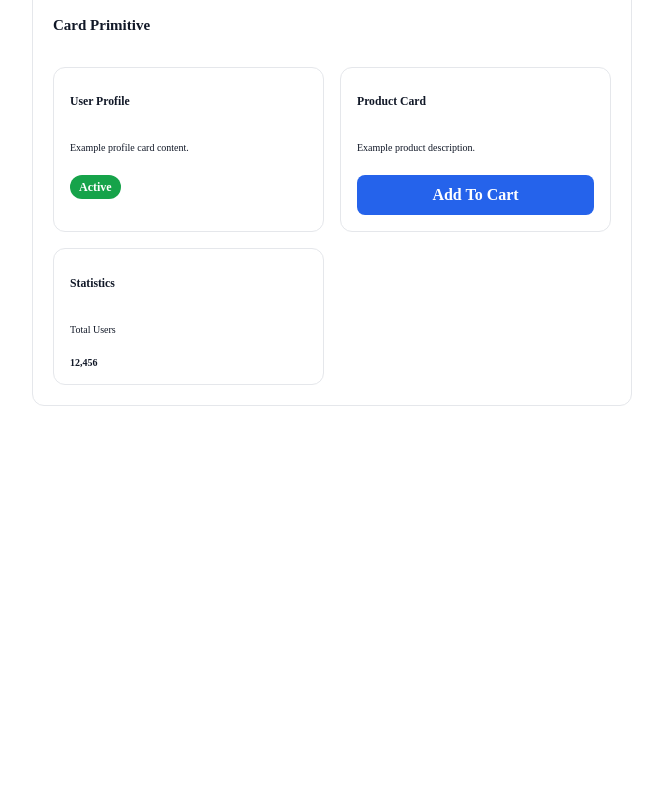
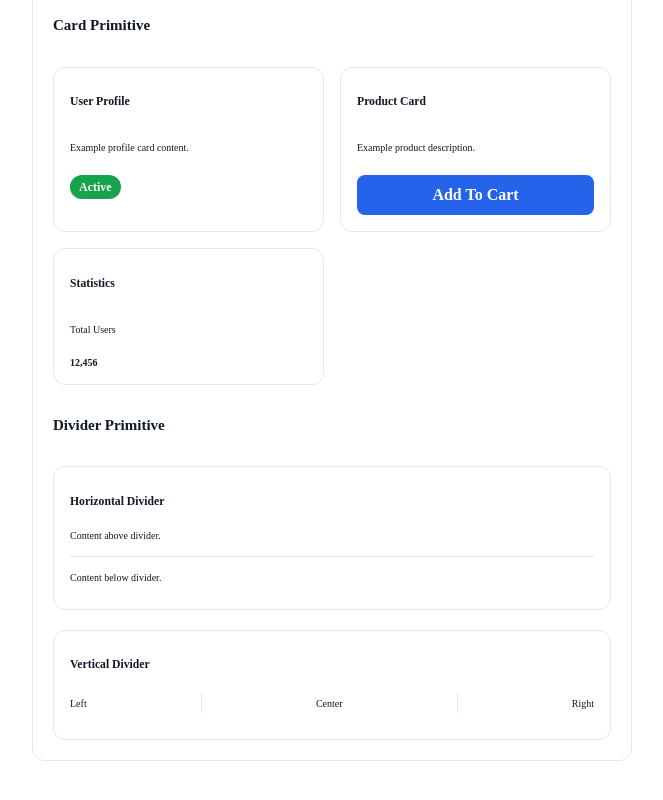
Before and after one commit to ingemedical16/project-os, a Next.js app: page /en in a window 1280 px wide. Shown: the part 4499-5299 px from the top of the page, without its empty margins (308-971 px from the left). Before the commit the page ends 4945 px from the top, so only its background shows below. Built offline with nearby package versions, Linux system fonts and the light colour scheme.

Commit message:
feat: add reusable divider primitive

```diff
--- a/src/app/[locale]/page.tsx
+++ b/src/app/[locale]/page.tsx
@@ -3,6 +3,7 @@ import {
   ButtonShowcase,
   CardShowcase,
   CheckboxShowcase,
+  DividerShowcase,
   FormShowcase,
   InputShowcase,
   LanguageShowcase,
@@ -34,6 +35,7 @@ export default function HomePage() {
         <BadgeShowcase />
         <SpinnerShowcase />
         <CardShowcase />
+        <DividerShowcase />
       </div>
     </main>
   );
--- /dev/null
+++ b/src/components/ui/Divider/Divider.module.scss
@@ -0,0 +1,17 @@
+.divider {
+  border: 0;
+  background: var(--border);
+
+  flex-shrink: 0;
+}
+
+.horizontal {
+  width: 100%;
+  height: 0.1rem;
+}
+
+.vertical {
+  width: 0.1rem;
+  height: 100%;
+  min-height: 2rem;
+}
--- /dev/null
+++ b/src/components/ui/Divider/Divider.tsx
@@ -0,0 +1,25 @@
+import styles from './Divider.module.scss';
+
+import type { DividerProps } from './Divider.types';
+
+export function Divider({
+  orientation = 'horizontal',
+  className = '',
+  ...props
+}: DividerProps) {
+  const classes = [
+    styles.divider,
+    styles[orientation],
+    className,
+  ]
+    .filter(Boolean)
+    .join(' ');
+
+  return (
+    <hr
+      className={classes}
+      aria-orientation={orientation}
+      {...props}
+    />
+  );
+}
--- /dev/null
+++ b/src/components/ui/Divider/index.ts
@@ -0,0 +1,6 @@
+export { Divider } from './Divider';
+
+export type {
+  DividerOrientation,
+  DividerProps,
+} from './Divider.types';
--- a/src/components/ui/index.ts
+++ b/src/components/ui/index.ts
@@ -61,3 +61,10 @@ export type {
 export { Card } from './Card';
 
 export type { CardProps } from './Card';
+
+export { Divider } from './Divider';
+
+export type {
+  DividerOrientation,
+  DividerProps,
+} from './Divider';
--- a/src/features/design-system/ index.ts
+++ b/src/features/design-system/ index.ts
@@ -11,3 +11,4 @@ export { FormShowcase } from './FormShowcase';
 export { BadgeShowcase } from './BadgeShowcase';
 export { SpinnerShowcase } from './SpinnerShowcase';
 export { CardShowcase } from './CardShowcase';
+export { DividerShowcase } from './DividerShowcase';
--- /dev/null
+++ b/src/features/design-system/DividerShowcase/DividerShowcase.module.scss
@@ -0,0 +1,13 @@
+.showcase {
+  display: flex;
+  flex-direction: column;
+  gap: 2rem;
+}
+
+.verticalExample {
+  display: flex;
+  align-items: center;
+  gap: 1.6rem;
+
+  min-height: 4rem;
+}
--- /dev/null
+++ b/src/features/design-system/DividerShowcase/DividerShowcase.tsx
@@ -0,0 +1,44 @@
+import {
+  Card,
+  Divider,
+} from '@/components/ui';
+
+import styles from './DividerShowcase.module.scss';
+
+export function DividerShowcase() {
+  return (
+    <section className={styles.showcase}>
+      <h2>Divider Primitive</h2>
+
+      <Card>
+        <h3>Horizontal Divider</h3>
+
+        <p>
+          Content above divider.
+        </p>
+
+        <Divider />
+
+        <p>
+          Content below divider.
+        </p>
+      </Card>
+
+      <Card>
+        <h3>Vertical Divider</h3>
+
+        <div className={styles.verticalExample}>
+          <span>Left</span>
+
+          <Divider orientation="vertical" />
+
+          <span>Center</span>
+
+          <Divider orientation="vertical" />
+
+          <span>Right</span>
+        </div>
+      </Card>
+    </section>
+  );
+}
--- /dev/null
+++ b/src/features/design-system/DividerShowcase/index.ts
@@ -0,0 +1 @@
+export { DividerShowcase } from './DividerShowcase';
```
Also changed, not shown: src/components/ui/Divider/Divider.types.ts (added, +10 -0 lines).
